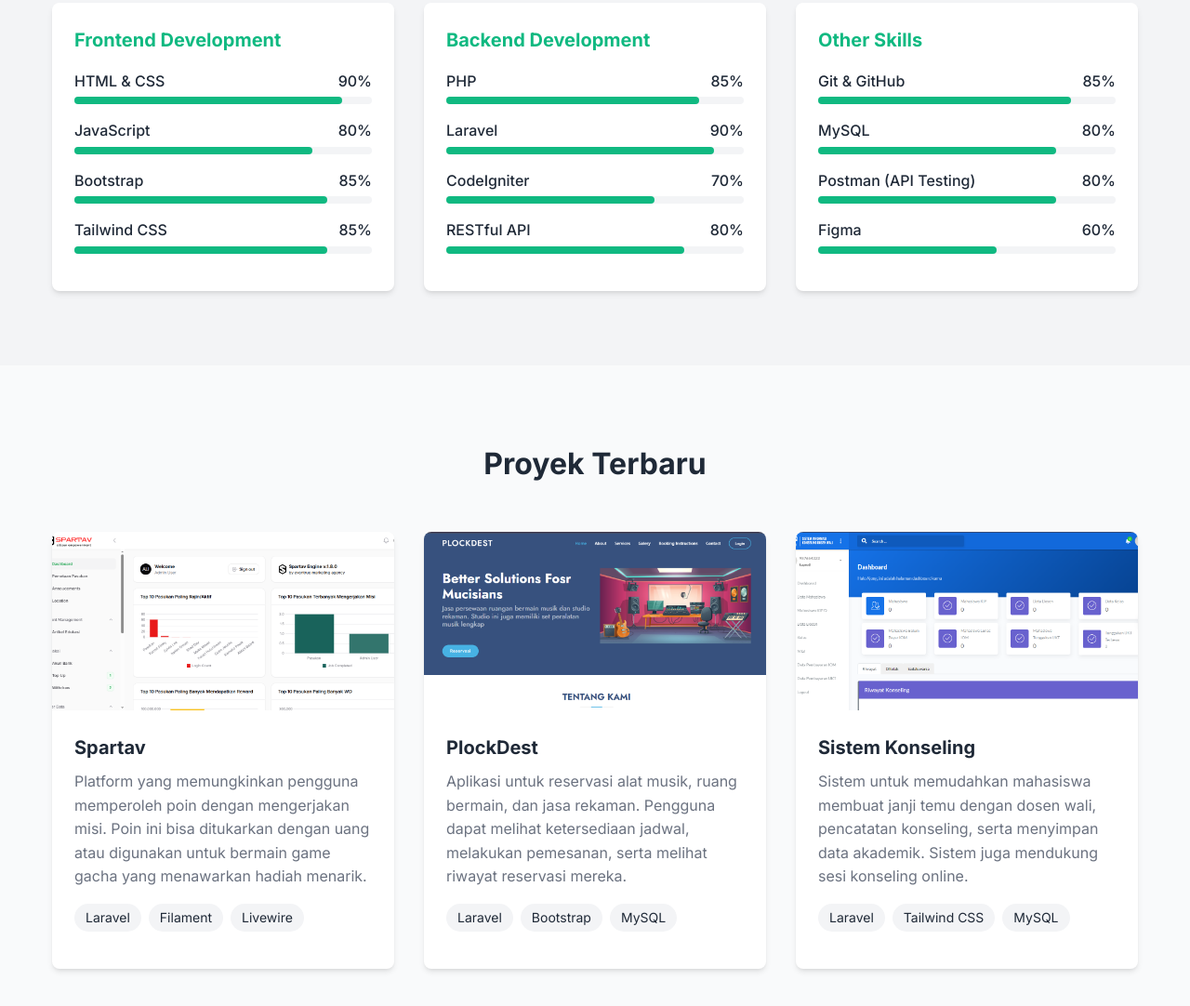
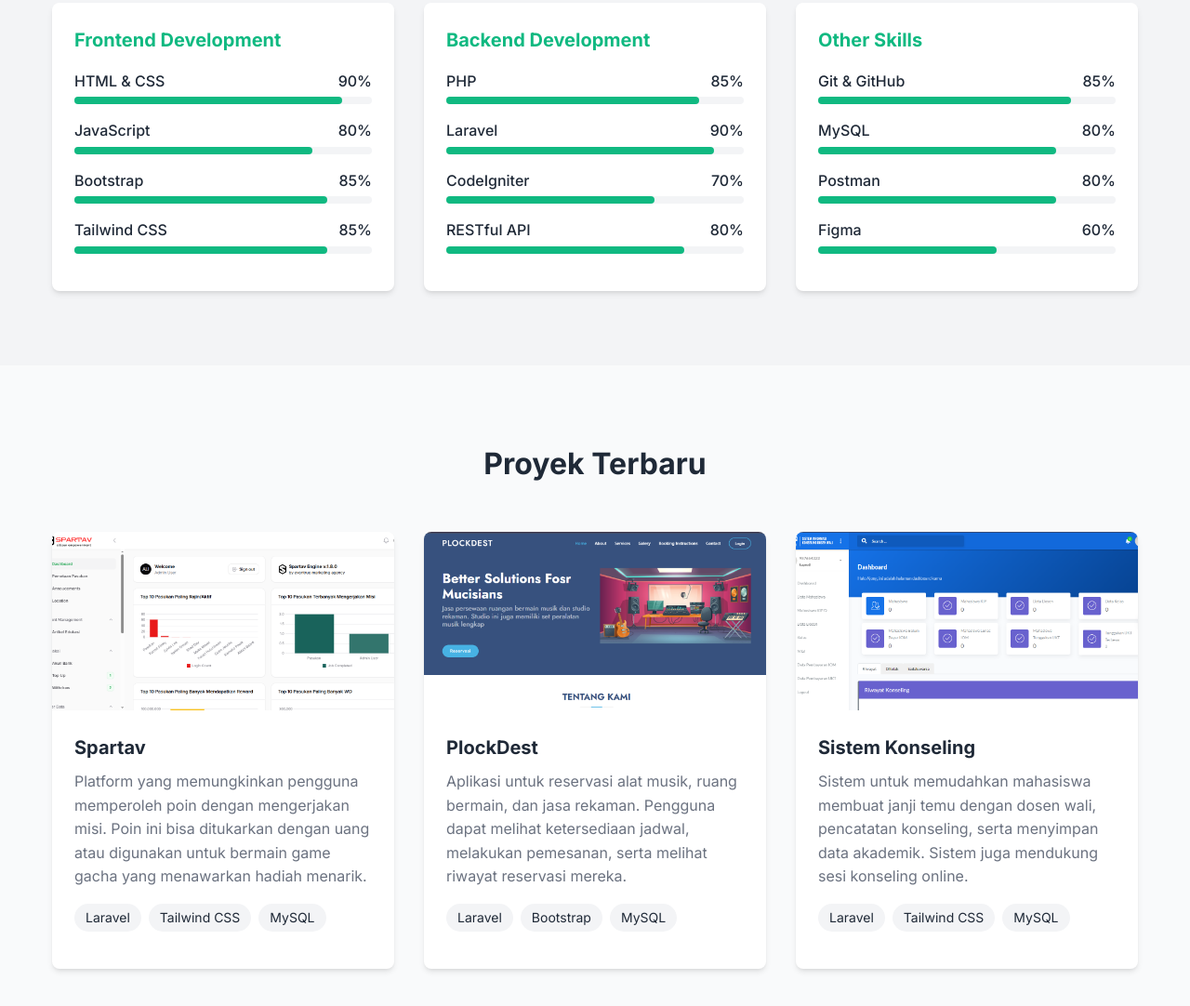
Before and after one commit to AndreTriAnggoro/portfolio, a plain HTML site: page index.html in a window 1280 px wide. Shown: the part 1457-2539 px from the top of the page at 93% size. Drawn offline with Linux system fonts and the light colour scheme.

Commit message:
Update index.html

```diff
--- a/index.html
+++ b/index.html
@@ -239,7 +239,7 @@
               </div>
               <div class="skill-item">
                 <div class="skill-header">
-                  <span>Postman (API Testing)</span>
+                  <span>Postman</span>
                   <span>80%</span>
                 </div>
                 <div class="skill-bar">
@@ -280,8 +280,8 @@
                 </p>
                 <div class="project-tags">
                   <span class="tag">Laravel</span>
-                  <span class="tag">Filament</span>
-                  <span class="tag">Livewire</span>
+                  <span class="tag">Tailwind CSS</span>
+                  <span class="tag">MySQL</span>
                 </div>
               </div>
             </div>
```
